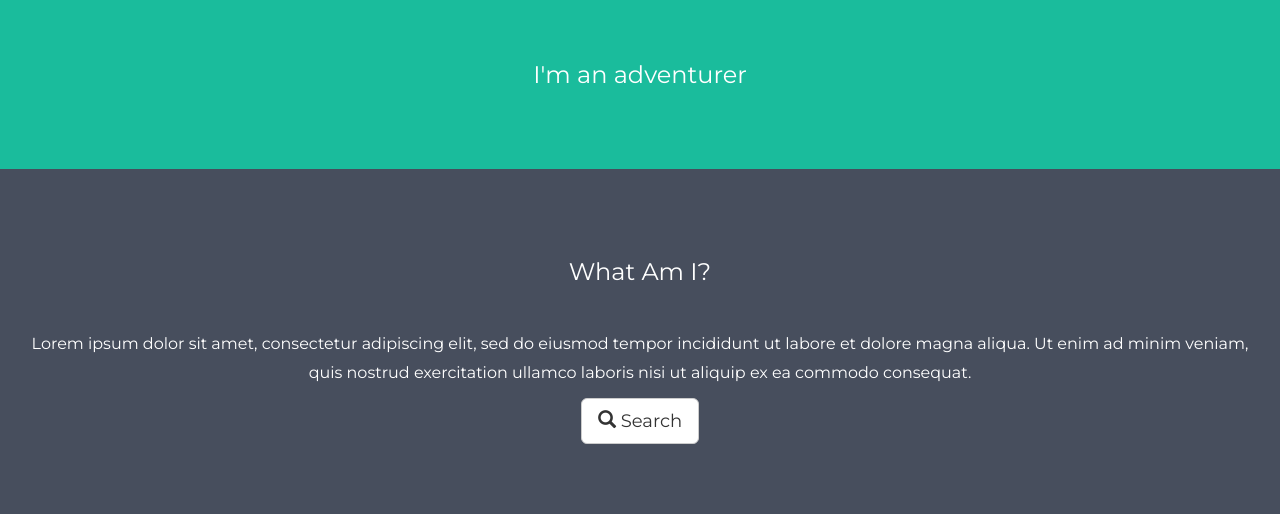
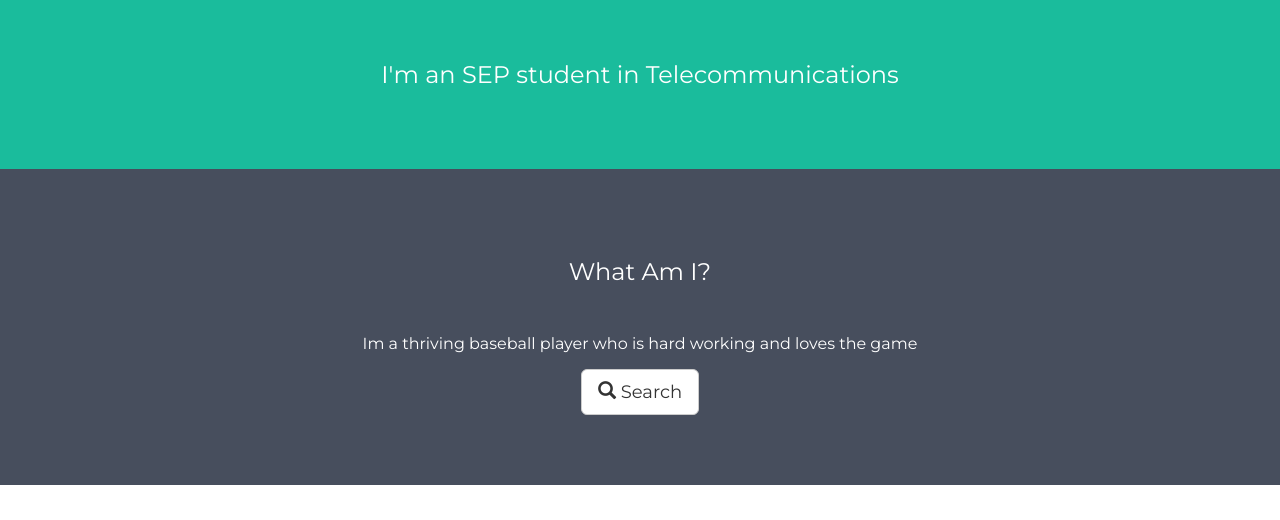
Before and after one commit to justing5321/justing5321.github.io, a plain HTML site: page index.html in a window 1280 px wide. Shown: the part 280-800 px from the top of the page. Drawn offline with nearby package versions, Linux system fonts and the light colour scheme.

Commit message:
add content

```diff
--- a/index.html
+++ b/index.html
@@ -78,14 +78,14 @@
 <!-- First Container -->
 <div class="container-fluid bg-1 text-center">
   <h3 class="margin">Who Am I?</h3>
-  <img src="bird.jpg" class="img-responsive img-circle margin" style="display:inline" alt="Bird" width="350" height="350">
-  <h3>I'm an adventurer</h3>
+  <img src="justin.png" class="img-responsive img-circle margin" style="display:inline" alt="Bird" width="350" height="350">
+  <h3>I'm an SEP student in Telecommunications</h3>
 </div>
 
 <!-- Second Container -->
 <div class="container-fluid bg-2 text-center">
   <h3 class="margin">What Am I?</h3>
-  <p>Lorem ipsum dolor sit amet, consectetur adipiscing elit, sed do eiusmod tempor incididunt ut labore et dolore magna aliqua. Ut enim ad minim veniam, quis nostrud exercitation ullamco laboris nisi ut aliquip ex ea commodo consequat. </p>
+  <p>Im a thriving baseball player who is hard working and loves the game </p>
   <a href="#" class="btn btn-default btn-lg">
     <span class="glyphicon glyphicon-search"></span> Search
   </a>
```
